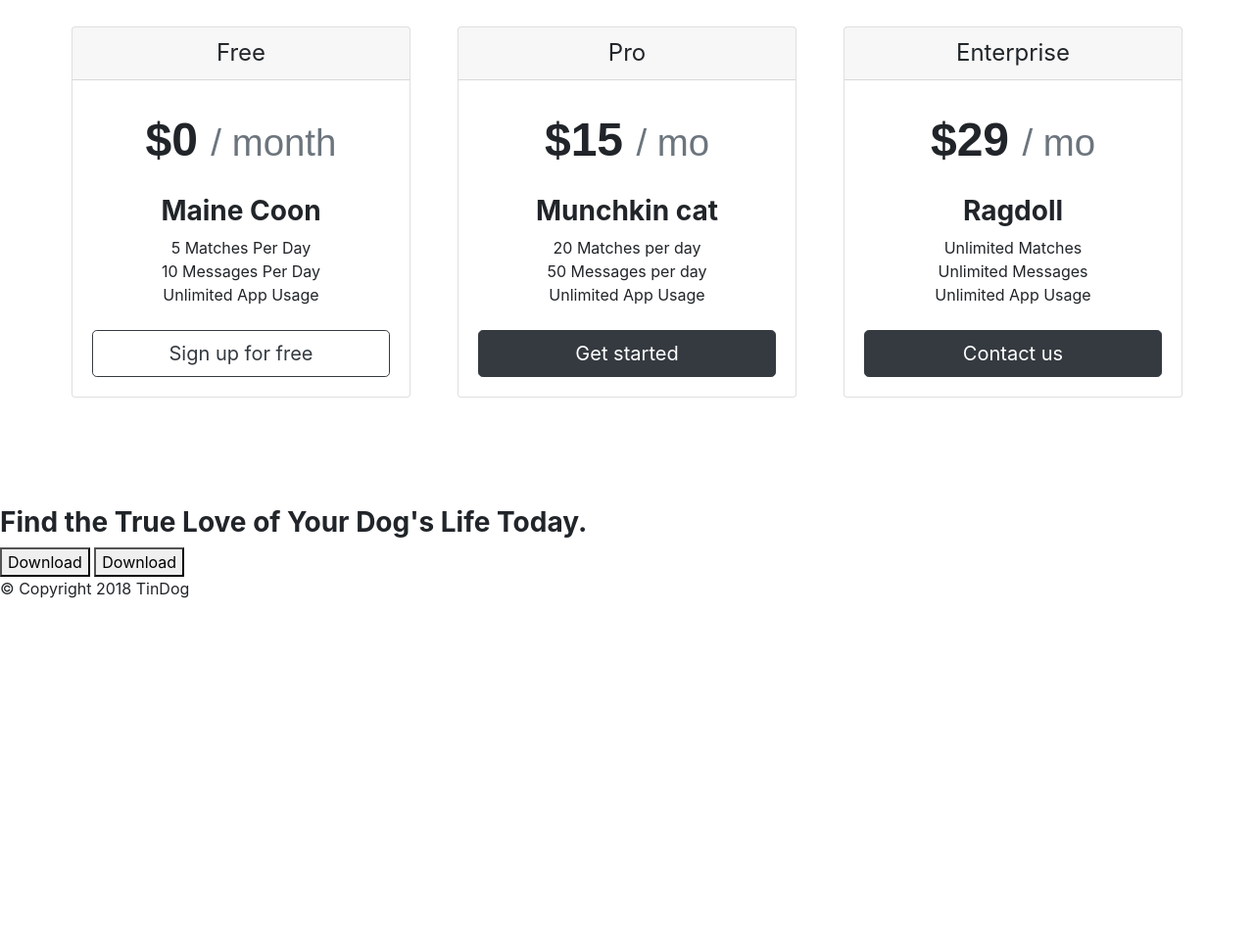
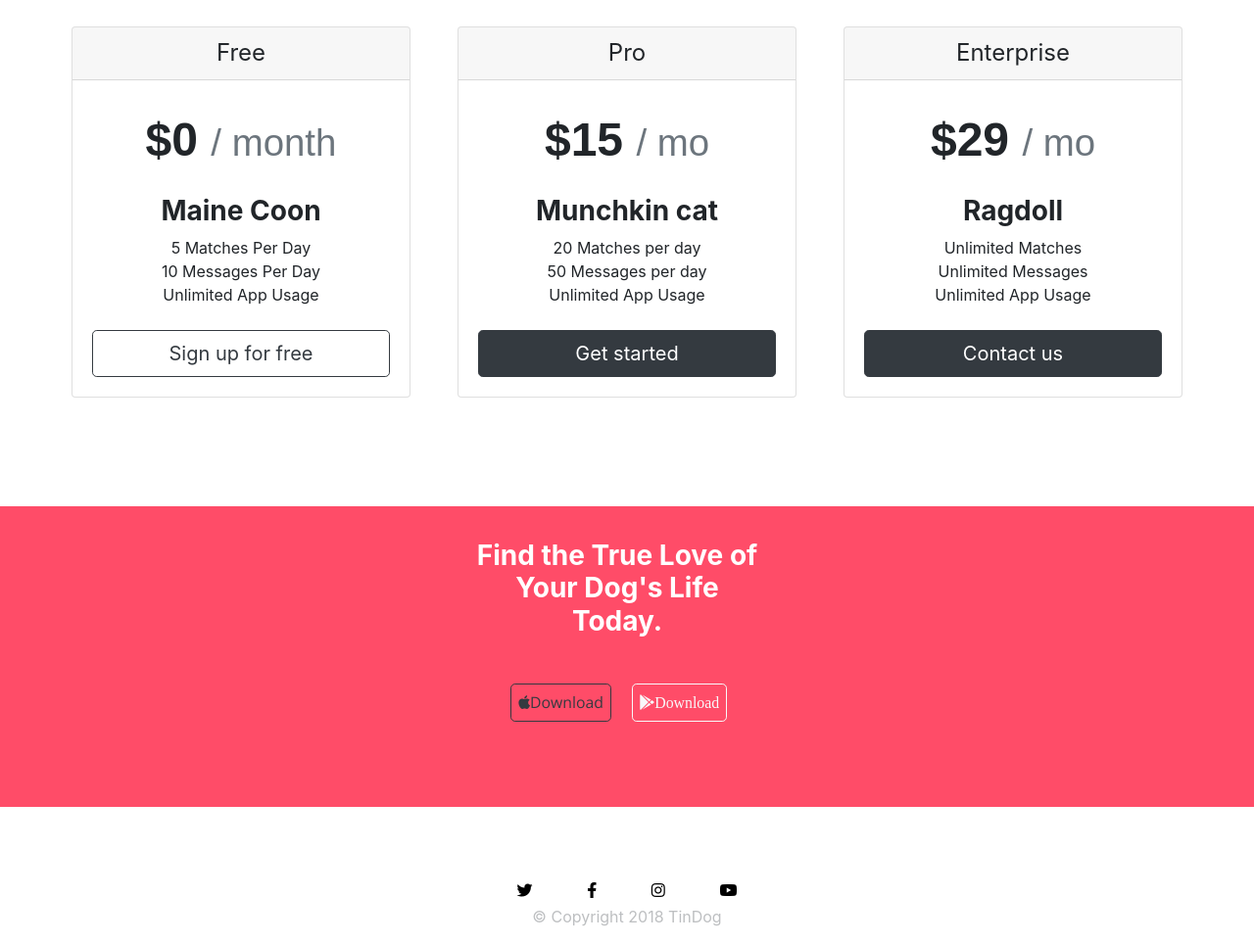
Before and after one commit to shaswatsingh19/CatLove, a plain HTML site: page index.html in a window 1280 px wide. Shown: the part 1446-2410 px from the top of the page at 98% size. Before the commit the page ends 2075 px from the top, so only its background shows below. Drawn offline with nearby package versions, Linux system fonts and the light colour scheme.

Commit message:
full site is complete

```diff
--- a/css/styles.css
+++ b/css/styles.css
@@ -3,7 +3,7 @@
   transform: rotate(25deg);
   position:absolute;
   top:30px;
-  right:50%;
+
 
 }
 #features {
@@ -153,3 +153,53 @@ padding:2% 11%;
 .pricing-column {
   padding:2% 2%;
 }
+
+/* @media queries */
+
+@media (max-width:767px){
+  #main-img{
+    position:static;
+    transform:rotate(0deg);
+    margin: 4% 20%;
+
+
+  }
+  .title{
+    text-align:center;
+  }
+  .download-btn {
+    padding: 1%;
+  font-size: 92%;
+  margin: 2% 10%;
+    font-family: 'Open Sans', sans-serif;
+  }
+
+
+}
+
+/* footer section */
+
+#cta{
+  background-color:#ff4c68;
+  text-align: center;
+    margin: 0% 0%;
+    padding: 6% 37%;
+}
+
+#footer-id{
+      margin: -26% -5% -2% -11%;
+padding: 13%;
+    color: #fff;
+}
+
+#footer{
+   color: #bdbfc1;
+  text-align:center;
+}
+
+.footer-icon{
+  margin: 6% 2% 7px;
+  color:black;
+
+
+}
--- a/index.html
+++ b/index.html
@@ -218,9 +218,9 @@
 
   <section id="cta">
 
-    <h3>Find the True Love of Your Dog's Life Today.</h3>
-    <button type="button">Download</button>
-    <button type="button">Download</button>
+    <h3 id="footer-id">Find the True Love of Your Dog's Life Today.</h3>
+    <button class="btn btn-outline-dark btn-lg download-btn" type="button "><i class="fab fa-apple"></i>Download</button>
+    <button class="btn btn-outline-light btn-lg download-btn" type="button"><i class="fab fa-google-play">Download</i></button>
 
   </section>
 
@@ -228,7 +228,10 @@
   <!-- Footer -->
 
   <footer id="footer">
-
+    <i class="fab footer-icon fa-twitter"></i><a href="#"></a>
+    <i class="fab  footer-icon fa-facebook-f"></i><a href="#"></a>
+    <i class="fab fa-instagram  footer-icon "></i><a href="#"></a>
+    <i class="fab fa-youtube  footer-icon "></i><a href="#"></a>
     <p>© Copyright 2018 TinDog</p>
 
   </footer>
```
